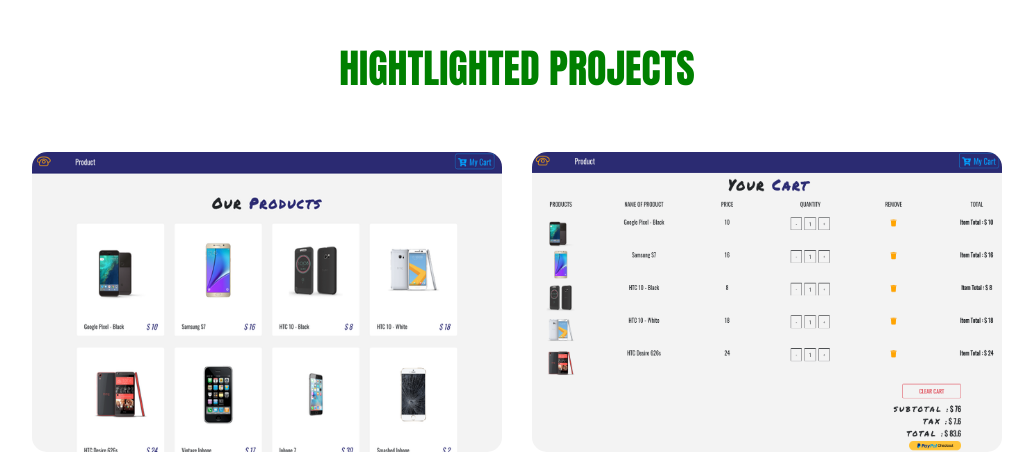
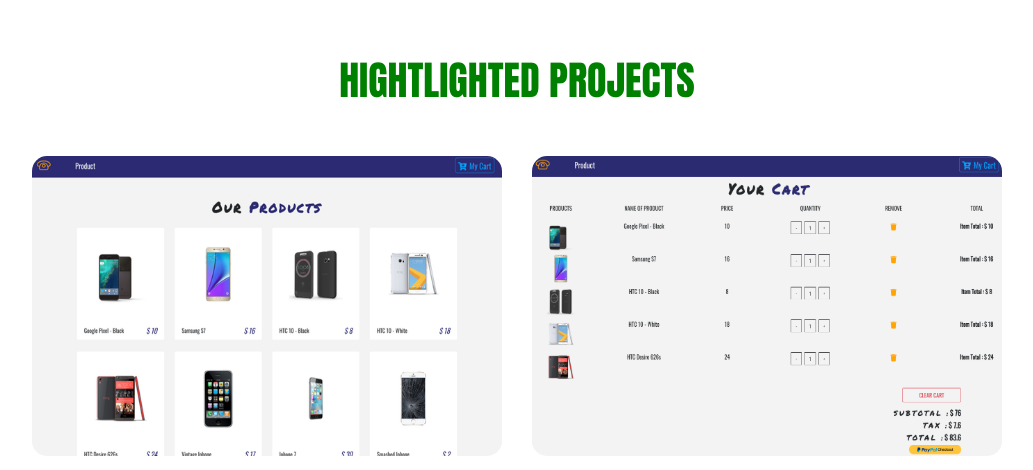
Before and after one commit to YakubuAmidu/Website, a React app: page /portfolio in a window 1280 px wide. Shown: the top 470 px of the page, without its empty margins (123-1156 px from the left). Built offline with nearby package versions, Linux system fonts and the light colour scheme.

Commit message:
Commiting changes

```diff
--- a/src/components/App.css
+++ b/src/components/App.css
@@ -56,14 +56,10 @@
   font-size: 40px;
 }
 
-.Header-links {
-  margin-bottom: 70px;
-}
-
 .App {
   text-align: center;
-  /* padding-left: 20px;
-  padding-right: 20px; */
+  padding-top: 50px;
+  padding-bottom: 60px;
 }
 
 .profile {
@@ -72,20 +68,15 @@
   border-radius: 50px;
 }
 
-.Show {
-  margin-bottom: 30px;
-}
-
-.Project-header {
+.Project-header-one {
+  padding-top: 50px;
+  padding-bottom: 60px;
   text-align: center;
   max-width: 1000px;
 }
 
 .Project {
   font-family: 'Anton', sans-serif;
-  margin-top: 30px;
-  padding-top: 8px;
-  padding-bottom: 8px;
   text-transform: uppercase;
   font-size: 40px;
   color: green;
--- a/src/components/Portfolio.js
+++ b/src/components/Portfolio.js
@@ -8,7 +8,7 @@
 class Portfolio extends Component {
   render() {
     return (
-      <Container className='Project-header'>
+      <Container className='Project-header-one'>
         <p className='Project'>Hightlighted projects</p>
         <Row>
           <Col sm={12} md={6} lg={6}>
```
